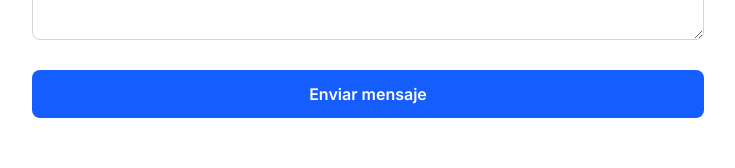
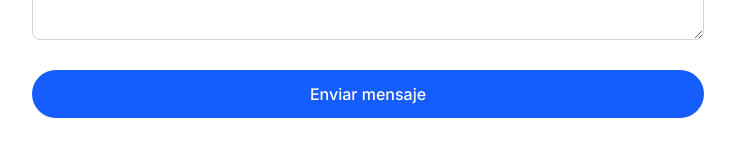
Before and after one commit to javier-munoz-rodelgo/portfolio, a Next.js app: page / in a window 1280 px wide. Shown: the part 3216-3384 px from the top of the page, without its empty margins (272-1007 px from the left). Built offline with nearby package versions, Linux system fonts and the light colour scheme.

Commit message:
feat(contact): round button

```diff
--- a/app/components/Contact.tsx
+++ b/app/components/Contact.tsx
@@ -72,7 +72,7 @@ export default function ContactPage() {
           </div>
           <button
             type="submit"
-            className="w-full bg-blue-600 hover:bg-blue-700 text-white font-semibold py-3 rounded-lg transition-colors"
+            className="bg-blue-600 text-white px-8 py-3 rounded-full font-medium hover:bg-blue-700 transition-colors w-full"
           >
             Enviar mensaje
           </button>
```
